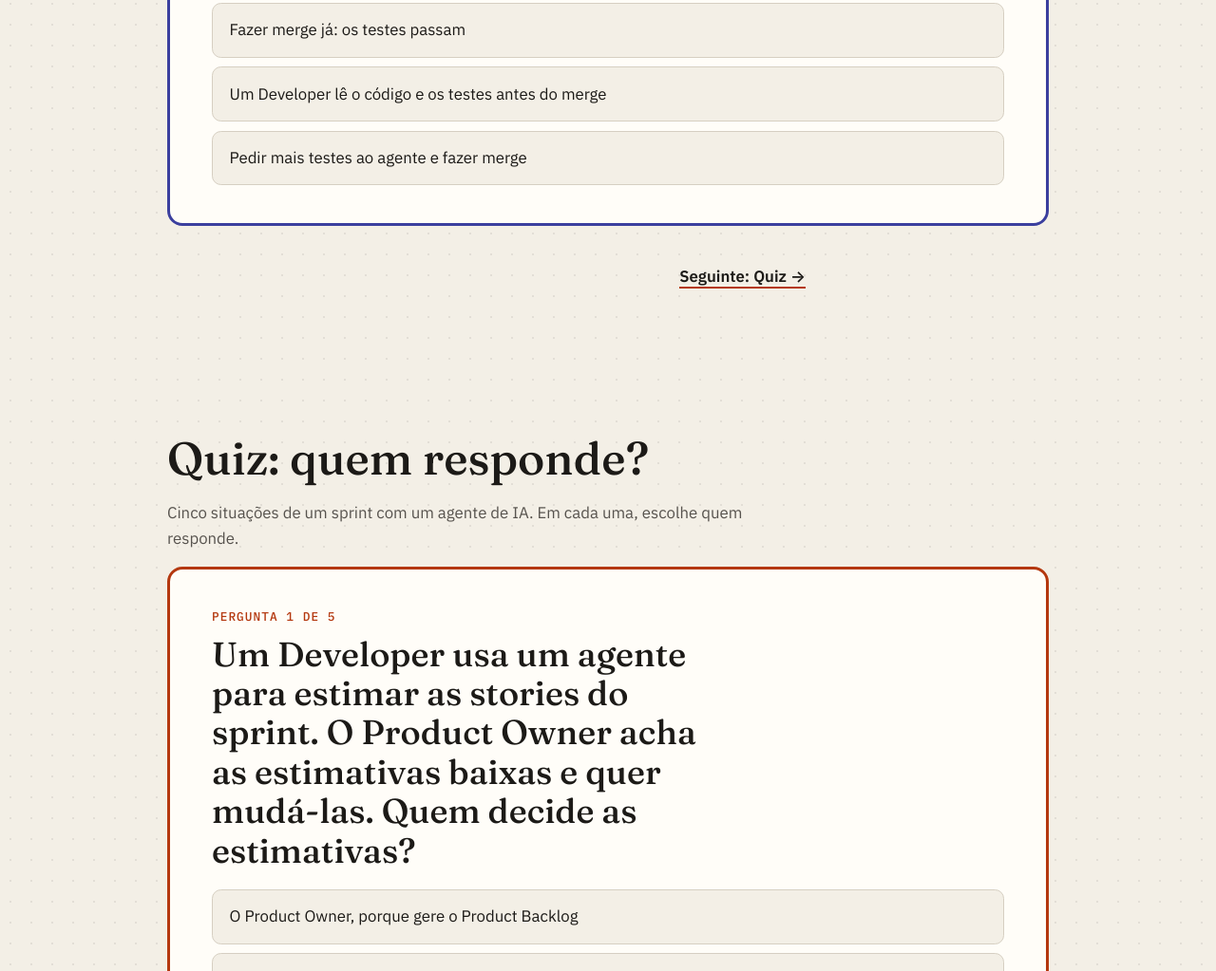
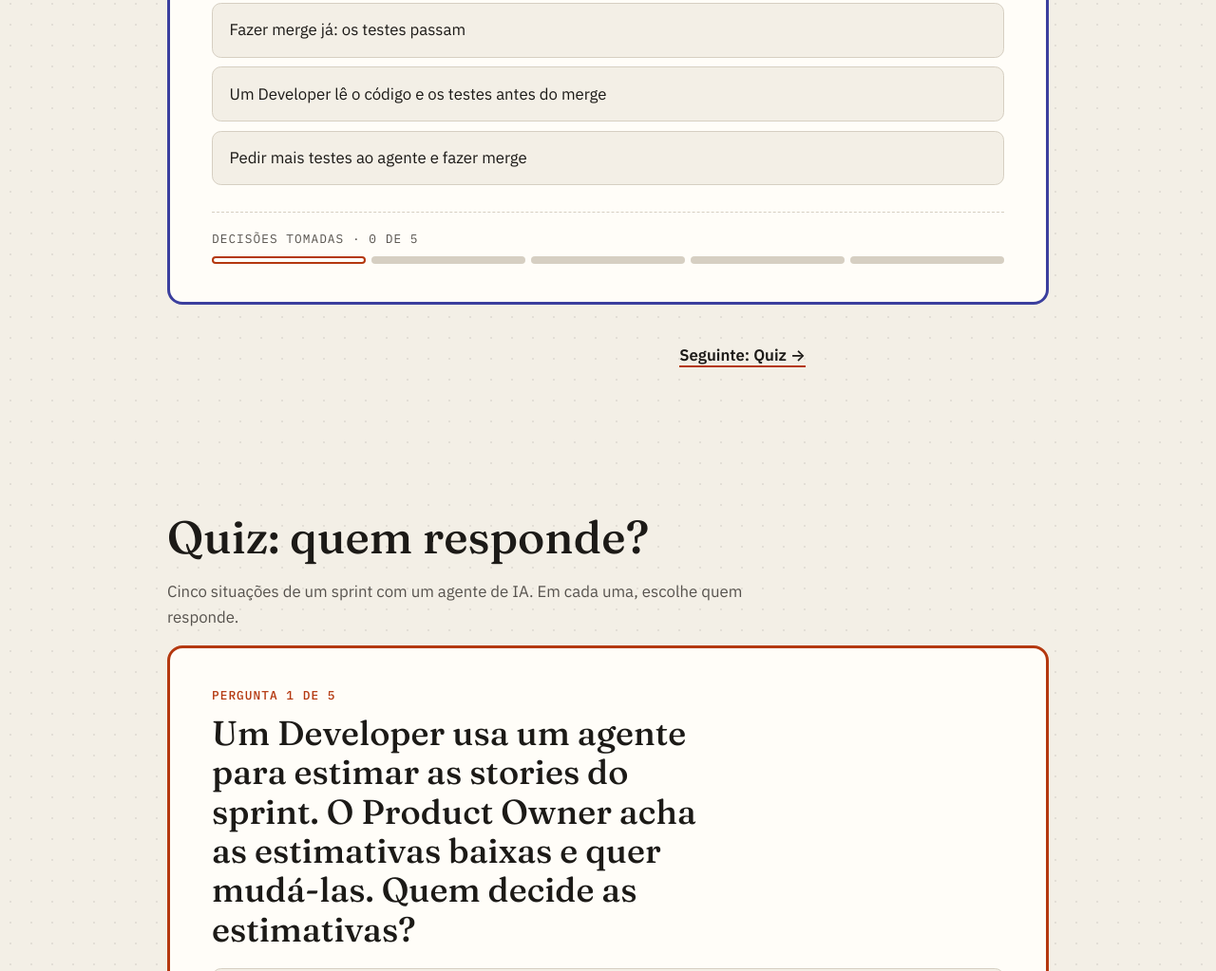
Before and after one commit to cardohso/tema14-scrum-ia, a plain HTML site: page index.html in a window 1280 px wide. Shown: the part 8323-9346 px from the top of the page at 95% size. Drawn offline with Linux system fonts and the light colour scheme.

Commit message:
Simulação: barra de progresso das decisões, igual à do quiz (T1T-12)

```diff
--- a/index.html
+++ b/index.html
@@ -732,6 +732,12 @@
         </div>
       </div>
       <div id="sim-app"><noscript><p>A simulação precisa de JavaScript ativo.</p></noscript></div>
+      <div class="quiz-progresso" id="sim-progresso" hidden>
+        <p class="quiz-progresso-texto" id="sim-progresso-texto"></p>
+        <div class="quiz-barra" id="sim-barra" role="progressbar" aria-label="Progresso na simulação" aria-valuemin="0" aria-valuemax="5" aria-valuenow="0" aria-valuetext="0 de 5 decisões tomadas">
+          <span></span><span></span><span></span><span></span><span></span>
+        </div>
+      </div>
     </div>
     <p class="seguinte"><a href="#quiz">Seguinte: Quiz →</a></p>
   </section>
@@ -945,6 +951,24 @@
     const caixa = document.getElementById("sim-indicadores");
     let valores, passo, escolhas;
 
+    const simBloco = document.getElementById("sim-progresso");
+    const simTexto = document.getElementById("sim-progresso-texto");
+    const simBarra = document.getElementById("sim-barra");
+
+    // tomadas: decisões já tomadas; emCurso: índice da decisão aberta (ou -1)
+    function atualizarProgressoSim(tomadas, emCurso) {
+      const total = decisoes.length;
+      simBloco.hidden = false;
+      simBarra.querySelectorAll("span").forEach((seg, i) => {
+        seg.className = i < tomadas ? "feita" : i === emCurso ? "atual" : "";
+      });
+      simBarra.setAttribute("aria-valuemax", total);
+      simBarra.setAttribute("aria-valuenow", tomadas);
+      const estado = tomadas === total ? "simulação concluída" : emCurso >= 0 ? `decisão ${emCurso + 1} de ${total}` : `a seguir: decisão ${tomadas + 1} de ${total}`;
+      simBarra.setAttribute("aria-valuetext", `${tomadas} de ${total} decisões tomadas, ${estado}`);
+      simTexto.textContent = tomadas === total ? `Simulação concluída · ${total} de ${total}` : `Decisões tomadas · ${tomadas} de ${total}`;
+    }
+
     const limitar = (n) => Math.max(0, Math.min(100, n));
     const sinal = (n) => (n > 0 ? "+" + n : n < 0 ? "−" + Math.abs(n) : "0");
     const descrever = (ef, soMudancas) => ["q", "v", "c"].filter(k => !soMudancas || ef[k] !== 0).map(k => `${NOMES[k]} ${sinal(ef[k])}`).join(", ");
@@ -979,6 +1003,7 @@
         `<div class="opcoes">${d.opcoes.map((o, i) => `<button type="button" data-i="${i}">${o.texto}</button>`).join("")}</div>` +
         `<div class="feedback" tabindex="-1"></div>`;
       app.querySelectorAll(".opcoes button").forEach(b => b.addEventListener("click", escolher));
+      atualizarProgressoSim(passo, passo);
     }
 
     function escolher(e) {
@@ -988,6 +1013,7 @@
       escolhas.push({ d, o });
       aplicar(o.ef);
       mostrarIndicadores(o.ef);
+      atualizarProgressoSim(passo + 1, -1);
       app.querySelectorAll(".opcoes button").forEach((b, j) => {
         b.disabled = true;
         if (j === i) { b.classList.add("escolhida"); b.insertAdjacentHTML("beforeend", '<span class="sr-only"> (a tua escolha)</span>'); }
@@ -1019,6 +1045,7 @@
       adiadas.forEach(a => { aplicar(a.ef); ["q", "v", "c"].forEach(k => { total[k] += a.ef[k]; }); });
       mostrarIndicadores(adiadas.length ? total : null);
       const [nome, frase] = perfil();
+      atualizarProgressoSim(decisoes.length, -1);
       app.innerHTML =
         `<span class="passo-num">Consequências</span>` +
         `<h3 class="sim-perfil" tabindex="-1">${nome}</h3>` +
```
